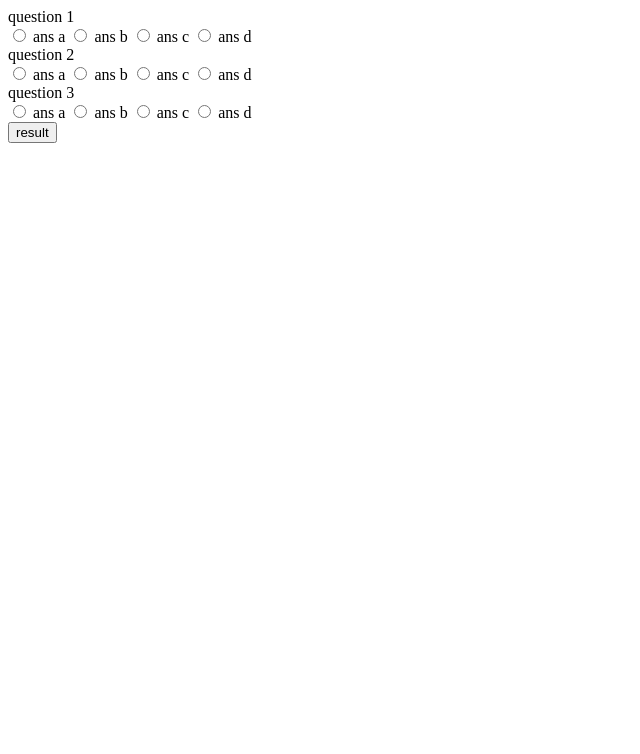
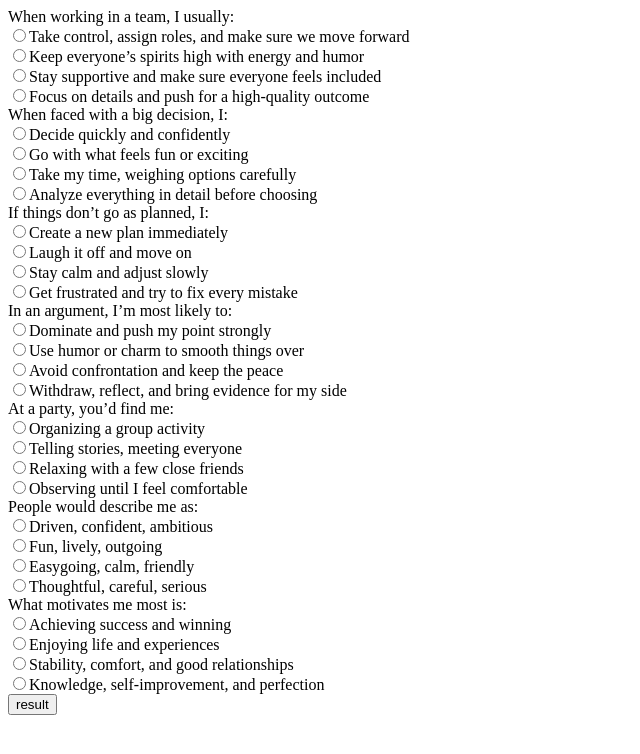
Before and after one commit to ashleyfang1/orange2, a plain HTML site: page quiz.html in a window 1280 px wide. Shown: the whole page, without its empty margins (0-640 px from the left). Drawn offline with Linux system fonts and the light colour scheme.

Commit message:
abt half real question

```diff
--- a/quiz.html
+++ b/quiz.html
@@ -8,27 +8,59 @@
 <body>
     <form id="quizForm">
         <div class="question">
-            question 1<br>
-            <label><input type="radio" name="q1" value="A"> ans a</label>
-            <label><input type="radio" name="q1" value="B"> ans b</label>
-            <label><input type="radio" name="q1" value="C"> ans c</label>
-            <label><input type="radio" name="q1" value="D"> ans d</label>
+            When working in a team, I usually:<br>
+            <label><input type="radio" name="q1" value="A">Take control, assign roles, and make sure we move forward</label><br>
+            <label><input type="radio" name="q1" value="B">Keep everyone’s spirits high with energy and humor</label><br>
+            <label><input type="radio" name="q1" value="C">Stay supportive and make sure everyone feels included</label><br>
+            <label><input type="radio" name="q1" value="D">Focus on details and push for a high-quality outcome</label><br>
           </div>
 
-          <div class="question">
-            question 2<br>
-            <label><input type="radio" name="q2" value="A"> ans a</label>
-            <label><input type="radio" name="q2" value="B"> ans b</label>
-            <label><input type="radio" name="q2" value="C"> ans c</label>
-            <label><input type="radio" name="q2" value="D"> ans d</label>
+        <div class="question">
+            When faced with a big decision, I:<br>
+            <label><input type="radio" name="q2" value="A">Decide quickly and confidently</label><br>
+            <label><input type="radio" name="q2" value="B">Go with what feels fun or exciting</label><br>
+            <label><input type="radio" name="q2" value="C">Take my time, weighing options carefully</label><br>
+            <label><input type="radio" name="q2" value="D">Analyze everything in detail before choosing</label><br>
           </div>
 
-          <div class="question">
-            question 3<br>
-            <label><input type="radio" name="q3" value="A"> ans a</label>
-            <label><input type="radio" name="q3" value="B"> ans b</label>
-            <label><input type="radio" name="q3" value="C"> ans c</label>
-            <label><input type="radio" name="q3" value="D"> ans d</label>
+        <div class="question">
+            If things don’t go as planned, I:<br>
+            <label><input type="radio" name="q3" value="A">Create a new plan immediately</label><br>
+            <label><input type="radio" name="q3" value="B">Laugh it off and move on</label><br>
+            <label><input type="radio" name="q3" value="C">Stay calm and adjust slowly</label><br>
+            <label><input type="radio" name="q3" value="D">Get frustrated and try to fix every mistake</label><br>
+          </div>
+
+        <div class="question">
+            In an argument, I’m most likely to:<br>
+            <label><input type="radio" name="q4" value="A">Dominate and push my point strongly</label><br>
+            <label><input type="radio" name="q4" value="B">Use humor or charm to smooth things over</label><br>
+            <label><input type="radio" name="q4" value="C">Avoid confrontation and keep the peace</label><br>
+            <label><input type="radio" name="q4" value="D">Withdraw, reflect, and bring evidence for my side</label><br>
+          </div>
+
+        <div class="question">
+            At a party, you’d find me:<br>
+            <label><input type="radio" name="q5" value="A">Organizing a group activity</label><br>
+            <label><input type="radio" name="q5" value="B">Telling stories, meeting everyone</label><br>
+            <label><input type="radio" name="q5" value="C">Relaxing with a few close friends</label><br>
+            <label><input type="radio" name="q5" value="D">Observing until I feel comfortable</label><br>
+          </div>
+
+        <div class="question">
+            People would describe me as:<br>
+            <label><input type="radio" name="q6" value="A">Driven, confident, ambitious</label><br>
+            <label><input type="radio" name="q6" value="B">Fun, lively, outgoing</label><br>
+            <label><input type="radio" name="q6" value="C">Easygoing, calm, friendly</label><br>
+            <label><input type="radio" name="q6" value="D">Thoughtful, careful, serious</label><br>
+          </div>
+
+        <div class="question">
+            What motivates me most is:<br>
+            <label><input type="radio" name="q7" value="A">Achieving success and winning</label><br>
+            <label><input type="radio" name="q7" value="B">Enjoying life and experiences</label><br>
+            <label><input type="radio" name="q7" value="C">Stability, comfort, and good relationships</label><br>
+            <label><input type="radio" name="q7" value="D">Knowledge, self-improvement, and perfection</label><br>
           </div>
 
           <button type="button" onclick="getResult()">result</button>
@@ -53,13 +85,13 @@
 
             let resultText = "";
                 if (result === "A") {
-                    resultText = "most a";
+                    resultText = "brown";
                 } else if (result === "B") {
-                    resultText = "most b";
+                    resultText = "orange";
                 } else if (result === "C") {
-                    resultText = "most c";
+                    resultText = "white";
                 } else if (result === "D") {
-                    resultText = "most d";
+                    resultText = "black";
                 }
 
             document.getElementById("quizForm").style.display = "none";
```
